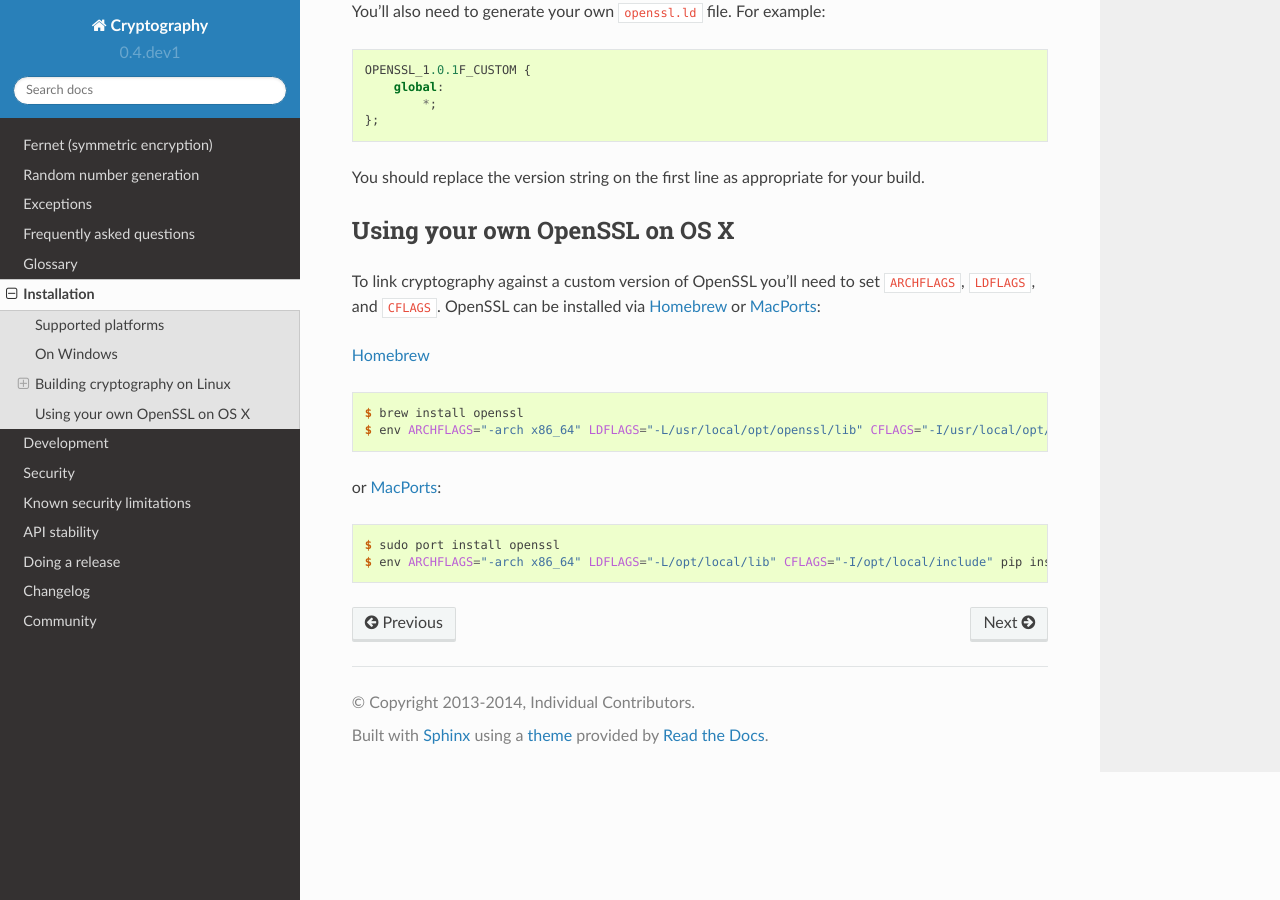
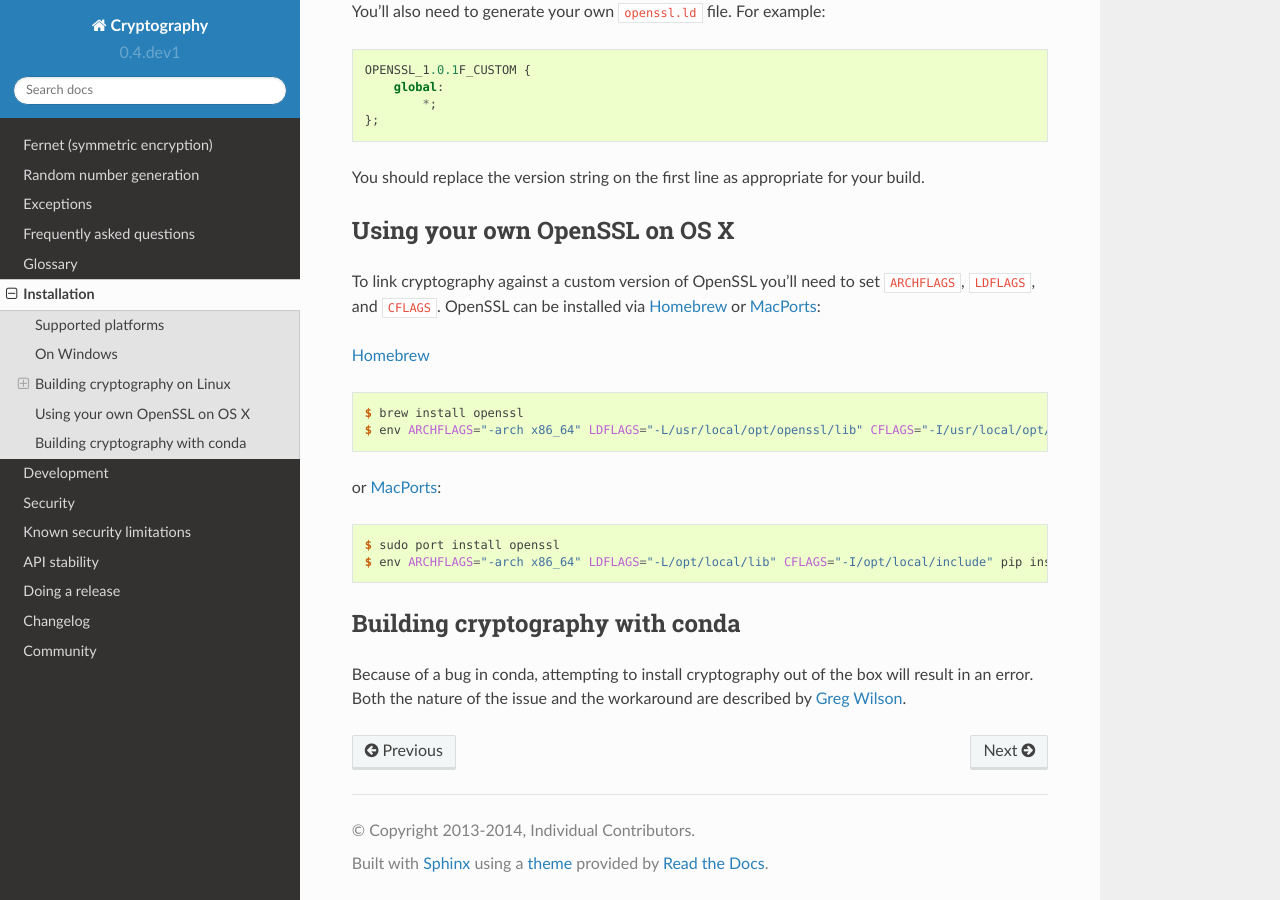
Before and after one commit to WebKing0121/cryptography, a Sphinx documentation site: the page built from docs/installation.rst, in a window 1280 px wide and 900 px high, scrolled down 1994 px. Built offline with Sphinx 7.4.7 and the Read the Docs theme 2.0.0, drawn with Linux system fonts in a browser that asks for light colours; pages that are not in the unit, such as notebooks, are missing from menus.

Commit message:
Fixed #1000 -- document the conda issue and workaround

```diff
--- a/docs/installation.rst
+++ b/docs/installation.rst
@@ -73,6 +73,7 @@ You should now be able to build and install cryptography with the usual
 
     $ pip install cryptography
 
+
 Using your own OpenSSL on Linux
 ~~~~~~~~~~~~~~~~~~~~~~~~~~~~~~~
 
@@ -122,6 +123,15 @@ or `MacPorts`_:
     $ sudo port install openssl
     $ env ARCHFLAGS="-arch x86_64" LDFLAGS="-L/opt/local/lib" CFLAGS="-I/opt/local/include" pip install cryptography
 
+Building cryptography with conda
+--------------------------------
+
+Because of a bug in conda, attempting to install cryptography out of the box
+will result in an error. Both the nature of the issue and the workaround are
+described by `Greg Wilson`_.
+
+
 .. _`Homebrew`: http://brew.sh
 .. _`MacPorts`: http://www.macports.org
 .. _`pre-compiled binaries`: https://www.openssl.org/related/binaries.html
+.. _`Greg Wilson`: http://software-carpentry.org/blog/2014/04/mr-biczo-was-right.html
```
